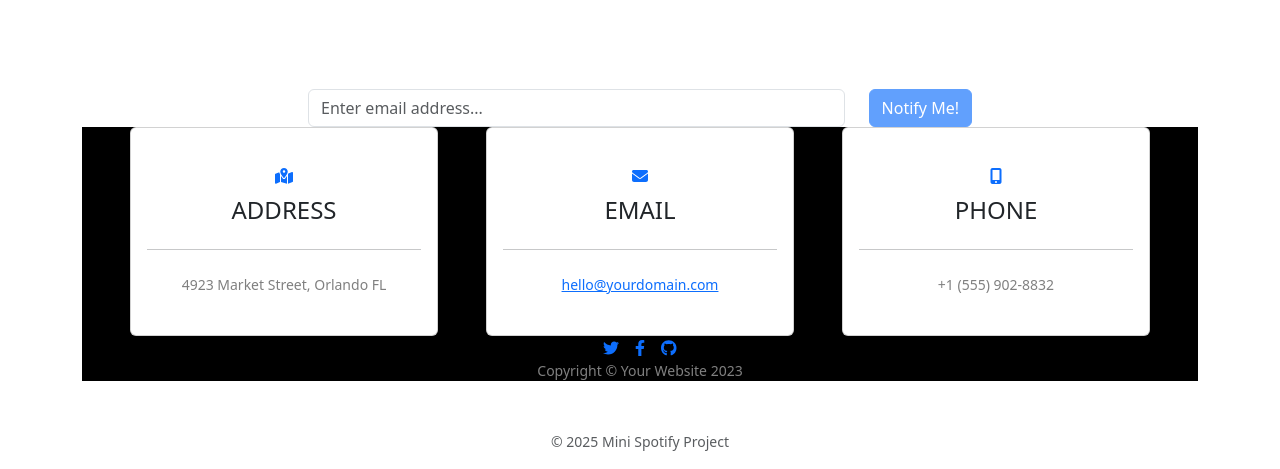
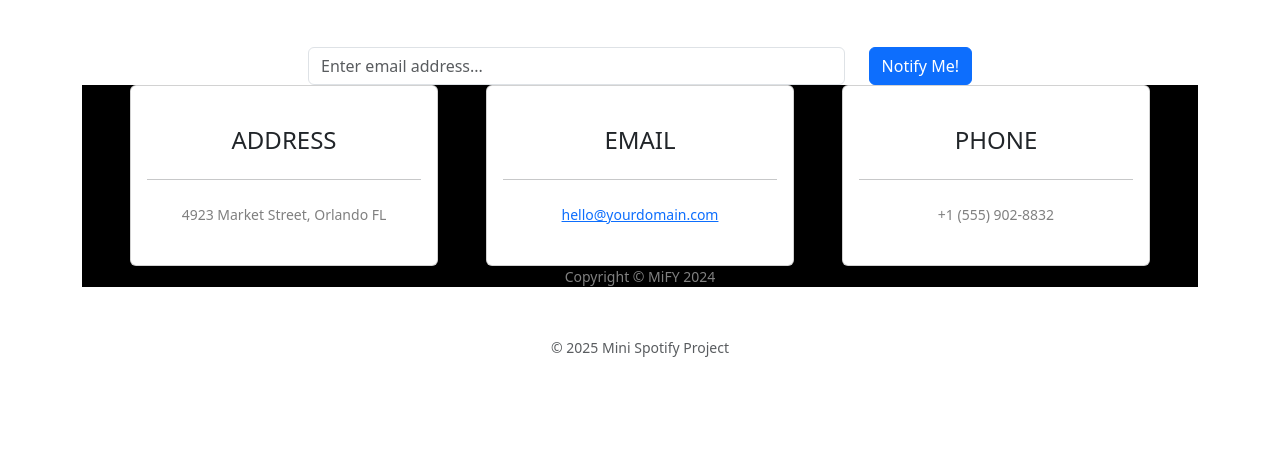
Before and after one commit to shuup777/project-mini-spotify, a Django app: page / in a window 1280 px wide. Shown: the part 1698-2167 px from the top of the page. After the commit the page ends 2055 px from the top, so only its background shows below. Run offline with Django 5.2, Linux system fonts and the light colour scheme; some libraries are stand-ins or nearby versions.

Commit message:
Update home.html

```diff
--- a/templates/home.html
+++ b/templates/home.html
@@ -1,54 +1,51 @@
 {% extends "base.html" %}
+
+{# Load static files: wajib ada jika menggunakan static files seperti CSS, JS, atau gambar lokal #}
+{% load static %}
+
 {% block content %}
-
-<!DOCTYPE html>
-<html lang="en">
-    <head>
-        <meta charset="utf-8" />
-        <meta name="viewport" content="width=device-width, initial-scale=1, shrink-to-fit=no" />
-        <meta name="description" content="" />
-        <meta name="author" content="" />
-        <title>Grayscale - Start Bootstrap Theme</title>
-        <link rel="icon" type="image/x-icon" href="assets/favicon.ico" />
-        <!-- Font Awesome icons (free version)-->
-        <script src="https://use.fontawesome.com/releases/v6.3.0/js/all.js" crossorigin="anonymous"></script>
-        <!-- Google fonts-->
-        <link href="https://fonts.googleapis.com/css?family=Varela+Round" rel="stylesheet" />
-        <link href="https://fonts.googleapis.com/css?family=Nunito:200,200i,300,300i,400,400i,600,600i,700,700i,800,800i,900,900i" rel="stylesheet" />
-        <!-- Core theme CSS (includes Bootstrap)-->
-        <link href="css/styles.css" rel="stylesheet" />
-    </head>
     <body id="page-top">
-        <!-- Navigation-->
+        {# Gunakan sintaks URL Django untuk tautan navigasi internal #}
         <nav class="navbar navbar-expand-lg navbar-light fixed-top" id="mainNav">
             <div class="container px-4 px-lg-5">
-                <a class="navbar-brand" href="#page-top">MiFY</a>
+                {# Ganti href="#page-top" dengan URL home yang sebenarnya #}
+                <a class="navbar-brand" href="{% url 'home' %}">MiFY</a>
                 <button class="navbar-toggler navbar-toggler-right" type="button" data-bs-toggle="collapse" data-bs-target="#navbarResponsive" aria-controls="navbarResponsive" aria-expanded="false" aria-label="Toggle navigation">
                     Menu
                     <i class="fas fa-bars"></i>
                 </button>
                 <div class="collapse navbar-collapse" id="navbarResponsive">
                     <ul class="navbar-nav ms-auto">
-                        <li class="nav-item"><a class="nav-link" href="#about">About</a></li>
-                        <li class="nav-item"><a class="nav-link" href="#projects">Profile</a></li>
-                        <li class="nav-item"><a class="nav-link" href="#signup">Artist Studio</a></li>
+                        {# Tambahkan tautan Login/Logout yang dinamis #}
+                        {% if user.is_authenticated %}
+                            <li class="nav-item"><a class="nav-link" href="{% url 'user_profile' %}">Profile</a></li>
+                            <li class="nav-item"><a class="nav-link" href="{% url 'artist_studio' %}">Artist Studio</a></li>
+                            <li class="nav-item"><a class="btn btn-sm btn-outline-primary" href="{% url 'logout' %}">Logout ({{ user.username }})</a></li>
+                        {% else %}
+                            <li class="nav-item"><a class="nav-link" href="#about">About</a></li>
+                            {# Ganti tombol login di Masthead ke sini untuk konsistensi #}
+                            <li class="nav-item"><a class="btn btn-sm btn-primary" href="{% url 'login' %}">Login / Register</a></li>
+                        {% endif %}
                     </ul>
                 </div>
             </div>
         </nav>
-        <!-- Masthead-->
+
         <header class="masthead">
             <div class="container px-4 px-lg-5 d-flex h-100 align-items-center justify-content-center">
                 <div class="d-flex justify-content-center">
                     <div class="text-center">
                         <h1 class="mx-auto my-0 text-uppercase">MIFY</h1>
-                        <h2 class="text-white-50 mx-auto mt-2 mb-5">Where you can hear, feel, dan suport your favorite artists.</h2>
-                        <a class="btn btn-primary" href="#about">Login</a>
+                        <h2 class="text-white-50 mx-auto mt-2 mb-5">Where you can hear, feel, and support your favorite artists.</h2>
+
+                        {# Hapus Login button yang duplikat di Masthead jika sudah ada di Navbar #}
+                        {# Jika ingin tetap ada, pastikan mengarah ke URL login yang benar #}
+                        <a class="btn btn-primary" href="{% url 'login' %}">Get Started</a>
                     </div>
                 </div>
             </div>
         </header>
-        <!-- About-->
+
         <section class="about-section text-center" id="about">
             <div class="container px-4 px-lg-5">
                 <div class="row gx-4 gx-lg-5 justify-content-center">
@@ -56,20 +53,21 @@
                         <h2 class="text-white mb-4">Built with Bootstrap 5</h2>
                         <p class="text-white-50">
                             Grayscale is a free Bootstrap theme created by Start Bootstrap. It can be yours right now, simply download the template on
-                            <a href="https://startbootstrap.com/theme/grayscale/">the preview page.</a>
+                            <a href="https://startbootstrap.com/theme/grayscale/" target="_blank">the preview page.</a>
                             The theme is open source, and you can use it for any purpose, personal or commercial.
                         </p>
                     </div>
                 </div>
-                <img class="img-fluid" src="assets/img/ipad.png" alt="..." />
+                {# Perbaiki path gambar menggunakan tag {% static %} #}
+                <img class="img-fluid" src="{% static 'assets/img/ipad.png' %}" alt="Tablet image" />
             </div>
         </section>
-        <!-- Projects-->
+
         <section class="projects-section bg-light" id="projects">
             <div class="container px-4 px-lg-5">
-                <!-- Featured Project Row-->
                 <div class="row gx-0 mb-4 mb-lg-5 align-items-center">
-                    <div class="col-xl-8 col-lg-7"><img class="img-fluid mb-3 mb-lg-0" src="assets/img/bg-masthead.jpg" alt="..." /></div>
+                    {# Perbaiki path gambar menggunakan tag {% static %} #}
+                    <div class="col-xl-8 col-lg-7"><img class="img-fluid mb-3 mb-lg-0" src="{% static 'assets/img/bg-masthead.jpg' %}" alt="Shoreline image" /></div>
                     <div class="col-xl-4 col-lg-5">
                         <div class="featured-text text-center text-lg-left">
                             <h4>Shoreline</h4>
@@ -77,9 +75,12 @@
                         </div>
                     </div>
                 </div>
-                <!-- Project One Row-->
+
+                {# ... (Konten Project One dan Project Two) ... #}
+
+                {# Perbaikan Project One #}
                 <div class="row gx-0 mb-5 mb-lg-0 justify-content-center">
-                    <div class="col-lg-6"><img class="img-fluid" src="assets/img/demo-image-01.jpg" alt="..." /></div>
+                    <div class="col-lg-6"><img class="img-fluid" src="{% static 'assets/img/demo-image-01.jpg' %}" alt="Misty image" /></div>
                     <div class="col-lg-6">
                         <div class="bg-black text-center h-100 project">
                             <div class="d-flex h-100">
@@ -91,9 +92,10 @@
                         </div>
                     </div>
                 </div>
-                <!-- Project Two Row-->
+
+                {# Perbaikan Project Two #}
                 <div class="row gx-0 justify-content-center">
-                    <div class="col-lg-6"><img class="img-fluid" src="assets/img/demo-image-02.jpg" alt="..." /></div>
+                    <div class="col-lg-6"><img class="img-fluid" src="{% static 'assets/img/demo-image-02.jpg' %}" alt="Mountain image" /></div>
                     <div class="col-lg-6 order-lg-first">
                         <div class="bg-black text-center h-100 project">
                             <div class="d-flex h-100">
@@ -107,52 +109,38 @@
                 </div>
             </div>
         </section>
-        <!-- Signup-->
+
         <section class="signup-section" id="signup">
             <div class="container px-4 px-lg-5">
                 <div class="row gx-4 gx-lg-5">
                     <div class="col-md-10 col-lg-8 mx-auto text-center">
                         <i class="far fa-paper-plane fa-2x mb-2 text-white"></i>
                         <h2 class="text-white mb-5">Subscribe to receive updates!</h2>
-                        <!-- * * * * * * * * * * * * * * *-->
-                        <!-- * * SB Forms Contact Form * *-->
-                        <!-- * * * * * * * * * * * * * * *-->
-                        <!-- This form is pre-integrated with SB Forms.-->
-                        <!-- To make this form functional, sign up at-->
-                        <!-- https://startbootstrap.com/solution/contact-forms-->
-                        <!-- to get an API token!-->
-                        <form class="form-signup" id="contactForm" data-sb-form-api-token="API_TOKEN">
-                            <!-- Email address input-->
+
+                        {# Formulir di bawah ini menggunakan SB Forms. Anda mungkin ingin menggantinya dengan Formulir Django yang sebenarnya #}
+                        <form class="form-signup" id="contactForm" method="POST" action="{% url 'subscribe' %}">
+                            {% csrf_token %} {# Wajib untuk setiap formulir POST di Django #}
+
                             <div class="row input-group-newsletter">
-                                <div class="col"><input class="form-control" id="emailAddress" type="email" placeholder="Enter email address..." aria-label="Enter email address..." data-sb-validations="required,email" /></div>
-                                <div class="col-auto"><button class="btn btn-primary disabled" id="submitButton" type="submit">Notify Me!</button></div>
-                            </div>
-                            <div class="invalid-feedback mt-2" data-sb-feedback="emailAddress:required">An email is required.</div>
-                            <div class="invalid-feedback mt-2" data-sb-feedback="emailAddress:email">Email is not valid.</div>
-                            <!-- Submit success message-->
-                            <!---->
-                            <!-- This is what your users will see when the form-->
-                            <!-- has successfully submitted-->
-                            <div class="d-none" id="submitSuccessMessage">
-                                <div class="text-center mb-3 mt-2 text-white">
-                                    <div class="fw-bolder">Form submission successful!</div>
-                                    To activate this form, sign up at
-                                    <br />
-                                    <a href="https://startbootstrap.com/solution/contact-forms">https://startbootstrap.com/solution/contact-forms</a>
+                                <div class="col">
+                                    <input class="form-control" id="emailAddress" name="email_address" type="email" placeholder="Enter email address..." aria-label="Enter email address..." required />
+                                </div>
+                                <div class="col-auto">
+                                    <button class="btn btn-primary" id="submitButton" type="submit">Notify Me!</button>
                                 </div>
                             </div>
-                            <!-- Submit error message-->
-                            <!---->
-                            <!-- This is what your users will see when there is-->
-                            <!-- an error submitting the form-->
-                            <div class="d-none" id="submitErrorMessage"><div class="text-center text-danger mb-3 mt-2">Error sending message!</div></div>
+
+                            {# Hapus semua div feedback data-sb-feedback jika Anda tidak menggunakan SB Forms #}
+                            {# Gunakan pesan error dan success dari Django views Anda #}
+
                         </form>
                     </div>
                 </div>
             </div>
         </section>
-        <!-- Contact-->
+
         <section class="contact-section bg-black">
+            {# ... (Bagian Kontak) ... #}
             <div class="container px-4 px-lg-5">
                 <div class="row gx-4 gx-lg-5">
                     <div class="col-md-4 mb-3 mb-md-0">
@@ -171,7 +159,7 @@
                                 <i class="fas fa-envelope text-primary mb-2"></i>
                                 <h4 class="text-uppercase m-0">Email</h4>
                                 <hr class="my-4 mx-auto" />
-                                <div class="small text-black-50"><a href="#!">hello@yourdomain.com</a></div>
+                                <div class="small text-black-50"><a href="mailto:hello@yourdomain.com">hello@yourdomain.com</a></div>
                             </div>
                         </div>
                     </div>
@@ -193,19 +181,16 @@
                 </div>
             </div>
         </section>
-        <!-- Footer-->
-        <footer class="footer bg-black small text-center text-white-50"><div class="container px-4 px-lg-5">Copyright &copy; Your Website 2023</div></footer>
-        <!-- Bootstrap core JS-->
-        <script src="https://cdn.jsdelivr.net/npm/bootstrap@5.2.3/dist/js/bootstrap.bundle.min.js"></script>
-        <!-- Core theme JS-->
-        <script src="js/scripts.js"></script>
-        <!-- * * * * * * * * * * * * * * * * * * * * * * * * * * * * * * * * * * * * * * * *-->
-        <!-- * *                               SB Forms JS                               * *-->
-        <!-- * * Activate your form at https://startbootstrap.com/solution/contact-forms * *-->
-        <!-- * * * * * * * * * * * * * * * * * * * * * * * * * * * * * * * * * * * * * * * *-->
-        <script src="https://cdn.startbootstrap.com/sb-forms-latest.js"></script>
+
+        <footer class="footer bg-black small text-center text-white-50"><div class="container px-4 px-lg-5">Copyright &copy; MiFY 2024</div></footer>
+
+        {# Bagian script biasanya diletakkan di base.html untuk dimuat sekali saja #}
+        {# Jika Anda menaruhnya di sini, pastikan tidak ada tag </body> penutup yang duplikat #}
+
+        {% comment %} Hapus semua script di sini jika sudah ada di base.html {% endcomment %}
+        {# <script src="https://cdn.jsdelivr.net/npm/bootstrap@5.2.3/dist/js/bootstrap.bundle.min.js"></script> #}
+        {# <script src="js/scripts.js"></script> #}
+        {# <script src="https://cdn.startbootstrap.com/sb-forms-latest.js"></script> #}
     </body>
-</html>
-
 
 {% endblock %}
```
